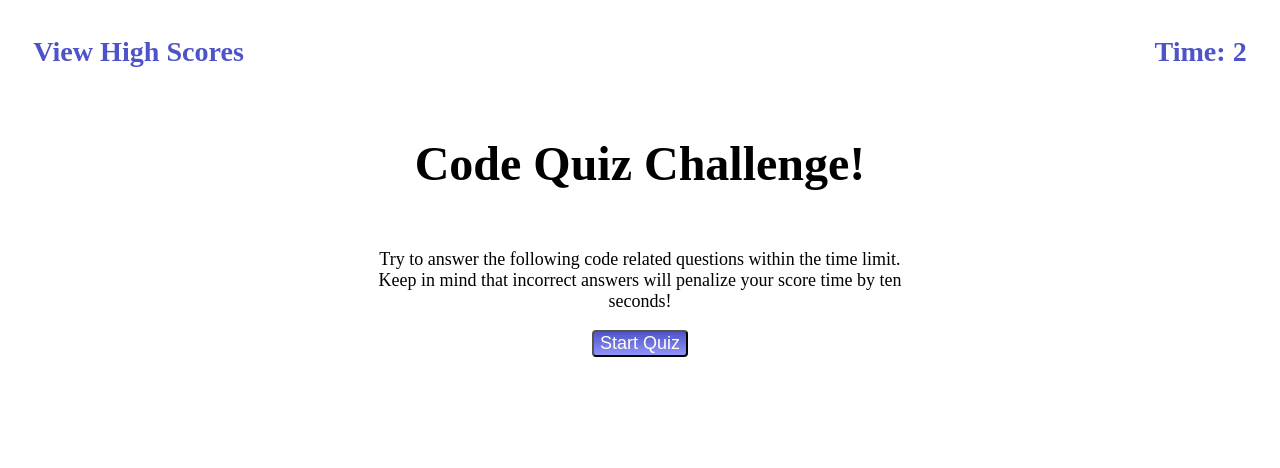
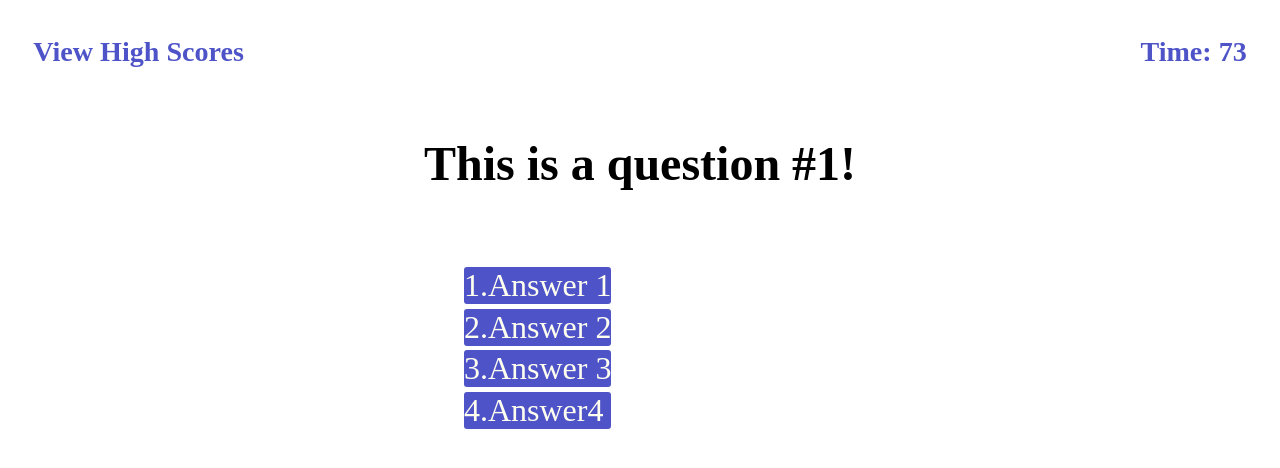
Before and after one commit to BraulioCP59/CodeQuiz_web_apis, a plain HTML site: page index.html in a window 1280 px wide. Both pictures are taken after a click on the button "Start Quiz". Drawn offline with Linux system fonts and the light colour scheme.

Commit message:
added questions obj with stage elements and display function on start

```diff
--- a/assets/script.js
+++ b/assets/script.js
@@ -8,21 +8,84 @@ var startButtonEl= document.querySelector("#startButton");
 
 
 //global variables
-var timeCount = 3;
+var timeCount = 75;
+var questionCounter = 1;
+var questions = {
+    questionOne : {
+        questionText: "<h1> This is a question #1!</h1>",
+        answers: "<ul><li>1.Answer 1</li><li>2.Answer 2</li><li>3.Answer 3</li><li>4.Answer4</li></ul>",
+        step: 1
+    },
+    questionTwo: {
+        questionText: "<h1> This is a question #2!</h1>",
+        answers: "<ul><li>1.Answer 1</li><li>2.Answer 2</li><li>3.Answer 3</li><li>4.Answer4</li></ul>",
+        step: 2
+    },
+    questionThree: {
+        questionText: "<h1> This is a question #3!</h1>",
+        answers: "<ul><li>1.Answer 1</li><li>2.Answer 2</li><li>3.Answer 3</li><li>4.Answer4</li></ul>",
+        step: 3
+    },
+    questionFour: {
+        questionText: "<h1> This is a question #4!</h1>",
+        answers: "<ul><li>1.Answer 1</li><li>2.Answer 2</li><li>3.Answer 3</li><li>4.Answer4</li></ul>",
+        step: 4
+    },
+    questionFive: {
+        questionText: "<h1> This is a question #5!</h1>",
+        answers: "<ul><li>1.Answer 1</li><li>2.Answer 2</li><li>3.Answer 3</li><li>4.Answer4</li></ul>",
+        step: 5
+    }
+}
 
 //functions
+
+//function for deducting seconds
+
+//
+
+//funciton for displaying questions. deducts seconds if wrong answer chosen
+function displayQuestion(qCount){
+    //loop through questions for question where questions[step] == qCount
+        for ( var propertyL1 in questions) {
+
+            //
+            let value = questions[propertyL1];
+            //
+            for(var propertyL2 in value){
+                let value2 = value[propertyL2];
+
+                if(value2 == qCount)
+                {
+                    console.log("\n-----------------------------------------------------------------------------\n" + "Searching for question: " + qCount);
+                    console.log("found IT!! " + value[propertyL2] + "\n-----------------------------------------------------------------------------");
+
+                    //sets input section to questionList content
+                    promptSection.innerHTML = value.questionText;
+                    inputSection.innerHTML = value.answers;
+                    inputSection.setAttribute("id","answerList");
+                    startButtonEl.setAttribute("id","hiddenElement");
+
+                    //exits loop when next question is found and displayed
+                    break;
+                }
+            }
+        }
+}
+
 
 
 
 //starts timer
 function startTimer(count){
     var interval = setInterval(()=>{
+        count --;
         if(count == 0)
         {
             window.clearInterval(interval);
         }
         timerEl.textContent = "Time: " + count;
-        count --;
+
     },1000)
 }
 
@@ -32,6 +95,12 @@ function startTimer(count){
 function startQuiz(){
     startButtonEl.addEventListener("click", ()=>{
         startTimer(timeCount);
+        displayQuestion(questionCounter);
+        ++questionCounter
+        //if(inputsection.getattr)
+            //set event listers to li/answers
+                //if wrong li with wa attr remove  10 sec
+                //else move  on
 
     })
 }
--- a/assets/style.css
+++ b/assets/style.css
@@ -34,3 +34,23 @@ button{
     background-image: linear-gradient(#4e54c8,#8f94fb);
     border-radius: 4px;
 }
+
+ul{
+    list-style: none;
+
+}
+
+li{
+    background-color: #4e54c8;
+    color:ivory;
+    border-radius: 3px;
+    margin: 3% 0;
+}
+
+#answerList{
+    display: flex;
+    justify-content: left;
+}
+#hiddenElement{
+    display: none;
+}
```
